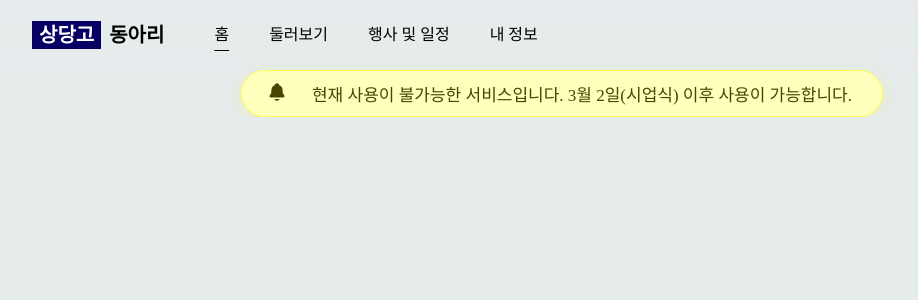
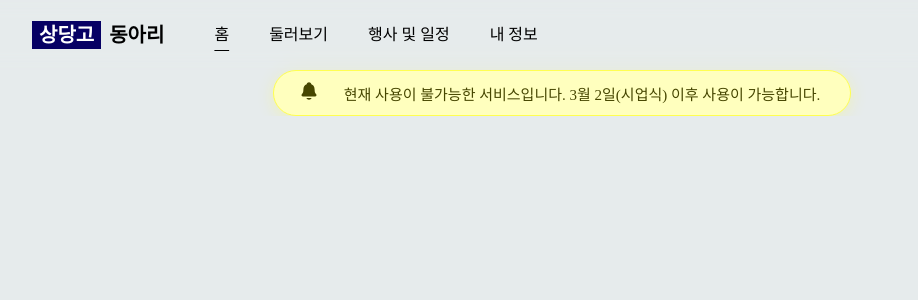
Before and after one commit to InfiniteBuffe/sangdango-frontend, a Next.js app: page /service/club/home in a window 1280 px wide. Shown: the top 300 px of the page, without its empty margins (78-996 px from the left). Built offline with nearby package versions, Linux system fonts and the light colour scheme; a web font is replaced by a local one.

Commit message:
글자 크기 수정

```diff
--- a/styles/components/AlertBar/AlertBar.module.css
+++ b/styles/components/AlertBar/AlertBar.module.css
@@ -31,7 +31,7 @@
 .text {
   text-align: left;
   font-family: "pretendard";
-  font-size: 17px;
+  font-size: 15px;
   font-weight: 500;
 }
 
--- a/styles/components/AlertBar/AlertBar.module.scss
+++ b/styles/components/AlertBar/AlertBar.module.scss
@@ -31,7 +31,7 @@
 .text {
     text-align: left;
     font-family: 'pretendard';
-    font-size: 17px;
+    font-size: 15px;
     font-weight: 500;
 }
 
```
